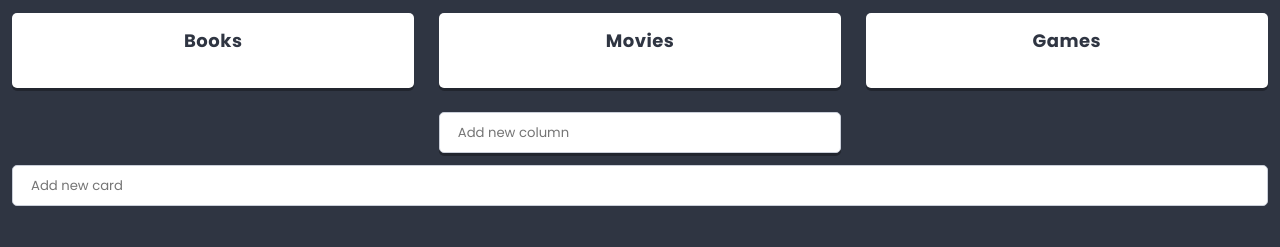
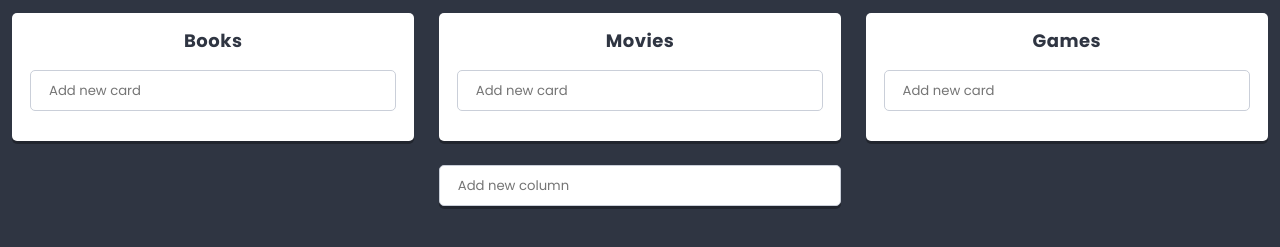
Before and after one commit to MichaelArka/React_One, a React app: page / in a window 1280 px wide. Shown: the part 419-666 px from the top of the page. Built offline with nearby package versions, Linux system fonts and the light colour scheme.

Commit message:
Add 'creator' to 'Column' component

```diff
--- a/src/components/Card/Card.js
+++ b/src/components/Card/Card.js
@@ -2,8 +2,8 @@ import styles from './Card.scss';
 import React from 'react';
 
 const Card = props => (
-  <header className={styles.component}>
-  </header>
+  <section className={styles.component}>
+  </section>
 );
 
 export default Card;
--- a/src/components/Column/Column.js
+++ b/src/components/Column/Column.js
@@ -1,11 +1,36 @@
 import React from 'react';
 import styles from './Column.scss';
+import {settings} from '../../data/dataStore';
+import Creator from '../Creator/Creator';
 
 class Column extends React.Component {
+  state = {
+    cards: this.props.cards || [],
+  };
+
+  addCard(title){
+    this.setState(state => (
+      {
+        columns: [
+          ...state.cards,
+          {
+            key: state.columns.length ? state.columns[state.columns.length-1].key+1 : 0,
+            title,
+            icon: 'list-alt',
+            cards: []
+          }
+        ]
+      }
+    ));
+  };
+
   render() {
     return (
       <section className={styles.component} >
         <h3 className={styles.title}>{this.props.title} </h3>
+        <div className={styles.creator}>
+          <Creator text={settings.cardCreatorText} action={title => this.addColumn(title)}/>
+        </div>
       </section>
     );
   };
--- a/src/components/List/List.js
+++ b/src/components/List/List.js
@@ -53,9 +53,6 @@ class List extends React.Component {
         <div className={styles.creator}>
           <Creator text={settings.columnCreatorText} action={title => this.addColumn(title)}/>
         </div>
-        <div className={styles.card}>
-          <Creator text={settings.cardCreatorText}action={title => this.addColumn(title)}/>
-        </div>
       </section>
     );
   };
```
